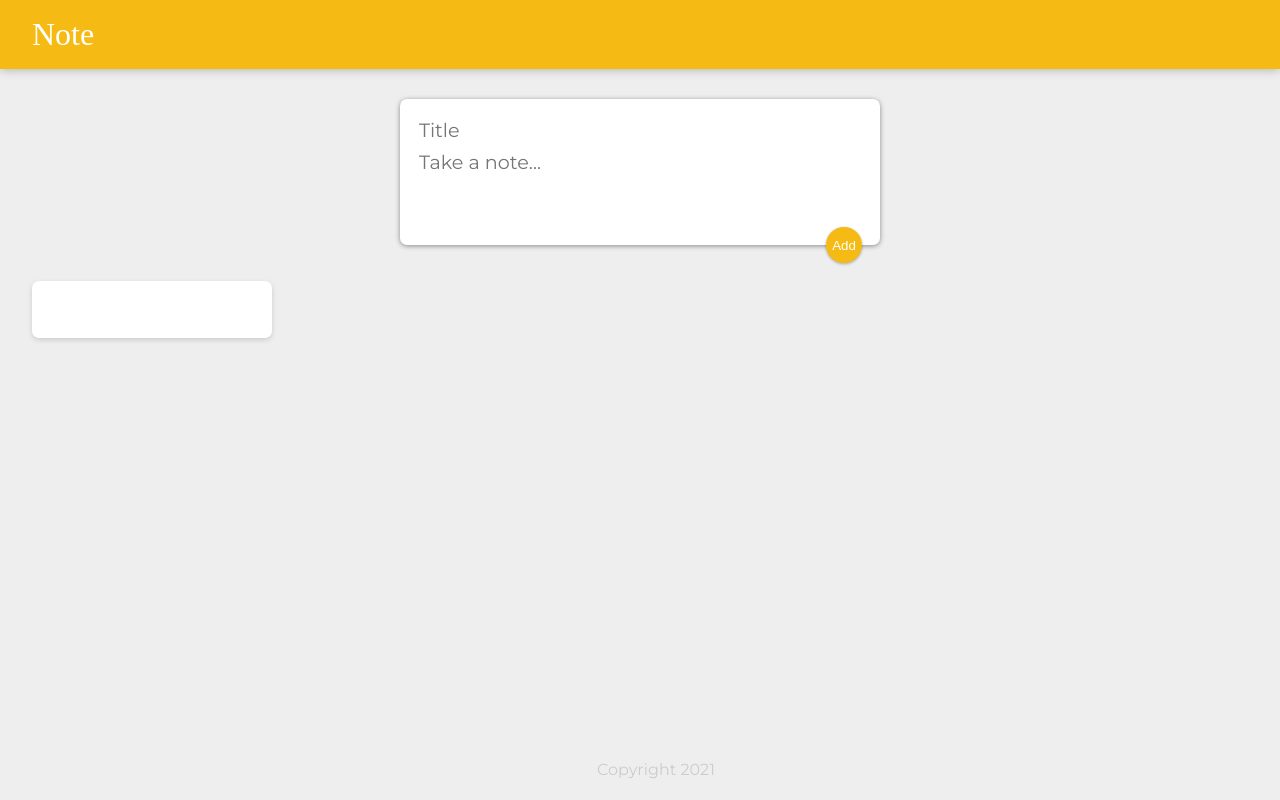
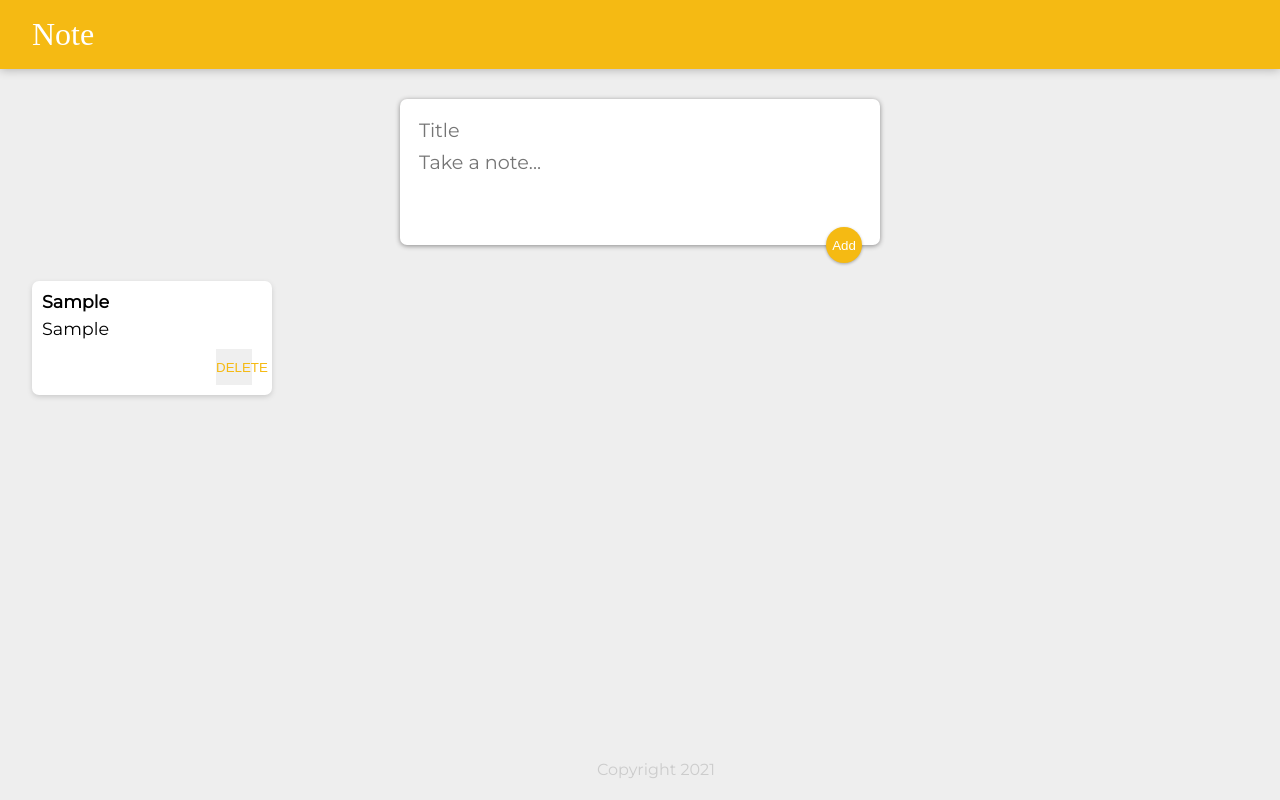
Before and after one commit to Onionie/Note, a React (Create React App) app: page / in a window 1280 px wide. Both pictures are taken after typing "Sample", "Sample" into the empty fields and a click on the button "Add". Built offline with nearby package versions, Linux system fonts and the light colour scheme; a web font is replaced by a local one.

Commit message:
Fixed note not showing

```diff
--- a/src/components/Note.jsx
+++ b/src/components/Note.jsx
@@ -1,12 +1,13 @@
 import React from "react";
 
-function Note(props){
-    return (
-        <div className="note">
-            <h1>{props.Title}</h1>
-            <p> {props.Content}</p>
-        </div>
-    );
+function Note(props) {
+  return (
+    <div className="note">
+      <h1>{props.title}</h1>
+      <p>{props.content}</p>
+      <button>DELETE</button>
+    </div>
+  );
 }
 
 export default Note;
```
